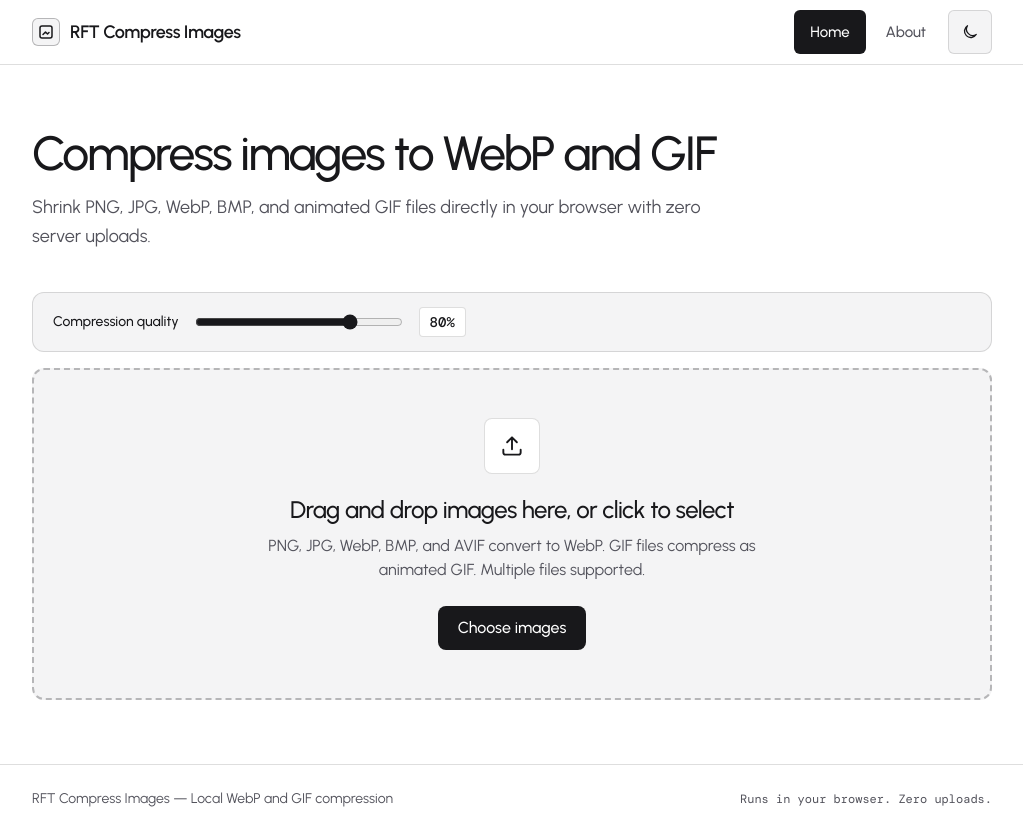
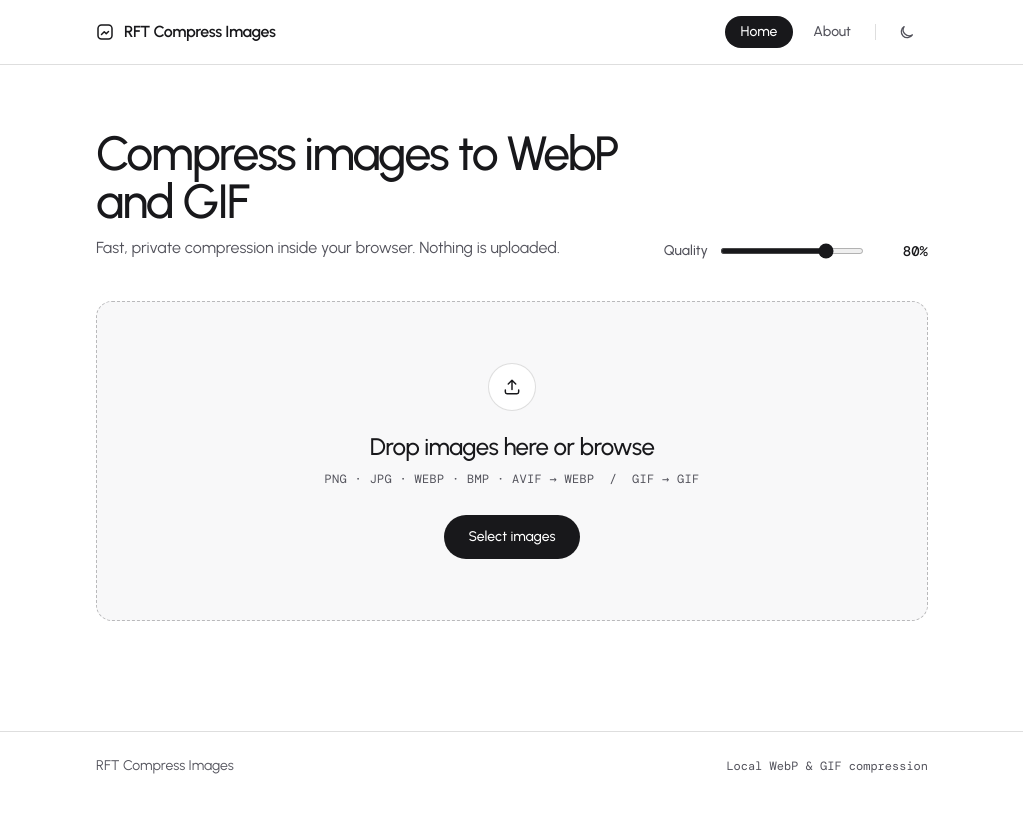
Before and after one commit to rudyfebrianthomas/rft-compress, a React (Vite) app: page / in a window 1280 px wide. Shown: the whole page, without its empty margins (128-1151 px from the left). After the commit the page ends 800 px from the top, so only its background shows below. Built offline with nearby package versions, Linux system fonts and the light colour scheme.

Commit message:
style: streamline UI into minimalist hairline layout

```diff
--- a/src/App.jsx
+++ b/src/App.jsx
@@ -200,7 +200,7 @@ function App() {
 
           <main
             id="main-content"
-            className="mx-auto w-full max-w-5xl flex-1 px-6 py-12 sm:px-8 sm:py-16"
+            className="mx-auto w-full max-w-4xl flex-1 px-6 py-12 sm:px-8 sm:py-16"
           >
             {currentPage === 'about' ? (
               <AboutPage onGoHome={() => handleNavigate('home')} />
@@ -218,10 +218,10 @@ function App() {
           </main>
 
           <footer className="border-t border-border">
-            <div className="mx-auto flex max-w-5xl flex-wrap items-center justify-between gap-2 px-6 py-6 text-sm text-muted sm:px-8">
-              <span>RFT Compress Images — Local WebP and GIF compression</span>
+            <div className="mx-auto flex max-w-4xl flex-wrap items-center justify-between gap-2 px-6 py-6 text-xs text-muted sm:px-8 sm:text-sm">
+              <span>RFT Compress Images</span>
               <span className="font-mono text-xs">
-                Runs in your browser. Zero uploads.
+                Local WebP &amp; GIF compression
               </span>
             </div>
           </footer>
--- a/src/components/DropZone.jsx
+++ b/src/components/DropZone.jsx
@@ -75,12 +75,12 @@ export function DropZone({ onFilesSelected, disabled = false }) {
       onDragOver={handleDragOver}
       onDragLeave={handleDragLeave}
       onDrop={handleDrop}
-      animate={{ scale: isDragging ? 1.008 : 1 }}
+      animate={{ scale: isDragging ? 1.006 : 1 }}
       transition={{ duration: 0.16, ease: 'easeOut' }}
-      className={`group relative flex min-h-[260px] w-full cursor-pointer flex-col items-center justify-center rounded-xl border-2 border-dashed px-6 py-12 text-center transition-colors sm:min-h-[300px] ${
+      className={`group relative flex min-h-[280px] w-full cursor-pointer flex-col items-center justify-center rounded-2xl border border-dashed px-6 py-14 text-center transition-all sm:min-h-[320px] ${
         isDragging
-          ? 'border-accent bg-accent/10'
-          : 'border-border-strong bg-surface hover:border-accent/60 hover:bg-surface-elevated'
+          ? 'border-accent bg-accent/[0.06]'
+          : 'border-border-strong bg-surface/60 hover:border-ink/45 hover:bg-surface'
       }`}
     >
       <input
@@ -93,15 +93,15 @@ export function DropZone({ onFilesSelected, disabled = false }) {
       />
 
       <div
-        className={`mb-5 grid h-14 w-14 place-items-center rounded-lg border transition-colors ${
+        className={`mb-5 grid h-12 w-12 place-items-center rounded-full border transition-colors ${
           isDragging
             ? 'border-accent bg-accent text-accent-ink'
-            : 'border-border bg-bg text-accent group-hover:border-accent/50'
+            : 'border-border bg-bg text-ink group-hover:border-border-strong'
         }`}
       >
         <svg
-          width="26"
-          height="26"
+          width="20"
+          height="20"
           viewBox="0 0 24 24"
           fill="none"
           aria-hidden="true"
@@ -123,17 +123,14 @@ export function DropZone({ onFilesSelected, disabled = false }) {
       </div>
 
       <p className="text-xl font-medium tracking-tight text-ink sm:text-2xl">
-        {isDragging
-          ? 'Drop images to start compressing'
-          : 'Drag and drop images here, or click to select'}
+        {isDragging ? 'Drop images to compress' : 'Drop images here or browse'}
       </p>
-      <p className="mt-2 max-w-lg text-base text-muted">
-        PNG, JPG, WebP, BMP, and AVIF convert to WebP. GIF files compress as
-        animated GIF. Multiple files supported.
+      <p className="mt-2 font-mono text-xs tracking-wide text-muted">
+        PNG · JPG · WEBP · BMP · AVIF → WEBP &nbsp;/&nbsp; GIF → GIF
       </p>
 
-      <span className="mt-6 inline-flex min-h-[44px] items-center rounded-lg bg-accent px-5 text-base font-medium text-accent-ink transition-transform group-active:scale-[0.98]">
-        Choose images
+      <span className="mt-7 inline-flex min-h-[44px] items-center rounded-full bg-accent px-6 text-sm font-medium text-accent-ink transition-transform group-hover:opacity-90 group-active:scale-[0.98]">
+        Select images
       </span>
     </motion.div>
   )
--- a/src/components/Header.jsx
+++ b/src/components/Header.jsx
@@ -9,46 +9,48 @@ export function Header({ currentPage, onNavigate, theme, onToggleTheme }) {
   const isDark = theme === 'dark'
 
   return (
-    <header className="sticky top-0 z-30 border-b border-border bg-bg transition-colors">
+    <header className="sticky top-0 z-30 border-b border-border bg-bg/90 backdrop-blur-md transition-colors">
       <a className="skip-link" href="#main-content">
         Skip to content
       </a>
-      <div className="mx-auto flex h-16 max-w-5xl items-center justify-between gap-3 px-6 sm:px-8">
+      <div className="mx-auto flex h-16 max-w-4xl items-center justify-between gap-4 px-6 sm:px-8">
         <a
           href="#home"
           onClick={(e) => {
             e.preventDefault()
             onNavigate('home')
           }}
-          className="inline-flex min-h-[44px] min-w-0 items-center gap-2.5 text-base font-semibold tracking-tight text-ink transition-opacity hover:opacity-85 sm:text-lg"
+          className="inline-flex min-h-[44px] min-w-0 items-center gap-2.5 text-[15px] font-semibold tracking-tight text-ink transition-opacity hover:opacity-75 sm:text-base"
         >
-          <span
+          <svg
+            width="18"
+            height="18"
+            viewBox="0 0 18 18"
+            fill="none"
             aria-hidden="true"
-            className="grid h-7 w-7 shrink-0 place-items-center rounded-md border border-border-strong bg-surface text-ink"
+            className="shrink-0 text-ink"
           >
-            <svg width="16" height="16" viewBox="0 0 16 16" fill="none">
             <rect
               x="2"
               y="2"
-                width="12"
-                height="12"
-                rx="2"
+              width="14"
+              height="14"
+              rx="3.5"
               stroke="currentColor"
               strokeWidth="1.5"
             />
             <path
-                d="M5 10.5L7.5 8L9.5 10L11 8.5"
+              d="M5.5 11.5L8.25 8.75L10.25 10.75L12.5 8.5"
               stroke="currentColor"
               strokeWidth="1.5"
               strokeLinecap="round"
               strokeLinejoin="round"
             />
           </svg>
-          </span>
           <span className="truncate">RFT Compress Images</span>
         </a>
 
-        <div className="flex shrink-0 items-center gap-1.5">
+        <div className="flex shrink-0 items-center gap-2">
           <nav aria-label="Primary" className="flex items-center gap-1">
             {NAV_ITEMS.map((item) => {
               const isActive = currentPage === item.id
@@ -61,7 +63,7 @@ export function Header({ currentPage, onNavigate, theme, onToggleTheme }) {
                     e.preventDefault()
                     onNavigate(item.id)
                   }}
-                  className={`relative inline-flex min-h-[44px] items-center rounded-md px-3.5 text-[15px] font-medium transition-colors sm:px-4 ${
+                  className={`relative inline-flex min-h-[44px] items-center rounded-full px-4 text-sm font-medium transition-colors ${
                     isActive
                       ? 'text-accent-ink'
                       : 'text-muted hover:text-ink'
@@ -70,8 +72,8 @@ export function Header({ currentPage, onNavigate, theme, onToggleTheme }) {
                   {isActive && (
                     <motion.span
                       layoutId="nav-active-pill"
-                      transition={{ type: 'spring', stiffness: 420, damping: 34 }}
-                      className="absolute inset-0 rounded-md bg-accent"
+                      transition={{ type: 'spring', stiffness: 460, damping: 36 }}
+                      className="absolute inset-y-1.5 inset-x-0 rounded-full bg-accent"
                     />
                   )}
                   <span className="relative z-10">{item.label}</span>
@@ -80,15 +82,17 @@ export function Header({ currentPage, onNavigate, theme, onToggleTheme }) {
             })}
           </nav>
 
+          <span aria-hidden="true" className="h-4 w-px bg-border" />
+
           <button
             type="button"
             onClick={onToggleTheme}
             aria-label={isDark ? 'Switch to light theme' : 'Switch to dark theme'}
             title={isDark ? 'Switch to light theme' : 'Switch to dark theme'}
-            className="inline-flex h-11 w-11 cursor-pointer items-center justify-center rounded-md border border-border bg-surface text-ink transition-colors hover:border-border-strong hover:bg-surface-elevated active:scale-[0.98]"
+            className="inline-flex h-11 w-11 cursor-pointer items-center justify-center rounded-full text-muted transition-colors hover:bg-surface hover:text-ink active:scale-[0.96]"
           >
             {isDark ? (
-              <svg width="18" height="18" viewBox="0 0 24 24" fill="none" aria-hidden="true">
+              <svg width="17" height="17" viewBox="0 0 24 24" fill="none" aria-hidden="true">
                 <circle cx="12" cy="12" r="4" stroke="currentColor" strokeWidth="1.75" />
                 <path
                   d="M12 2.5V5M12 19V21.5M4.93 4.93L6.7 6.7M17.3 17.3L19.07 19.07M2.5 12H5M19 12H21.5M4.93 19.07L6.7 17.3M17.3 6.7L19.07 4.93"
@@ -98,7 +102,7 @@ export function Header({ currentPage, onNavigate, theme, onToggleTheme }) {
                 />
               </svg>
             ) : (
-              <svg width="18" height="18" viewBox="0 0 24 24" fill="none" aria-hidden="true">
+              <svg width="17" height="17" viewBox="0 0 24 24" fill="none" aria-hidden="true">
                 <path
                   d="M20.354 15.354A8.5 8.5 0 0 1 8.646 3.646 8.5 8.5 0 1 0 20.354 15.354Z"
                   stroke="currentColor"
--- a/src/pages/AboutPage.jsx
+++ b/src/pages/AboutPage.jsx
@@ -3,21 +3,21 @@ import { motion } from 'motion/react'
 const STEPS = [
   {
     step: '01',
-    title: 'Drop or select your images',
+    title: 'Drop or select images',
     detail:
-      'Open Home and drag PNG, JPG, WebP, BMP, AVIF, or GIF files into the upload box, or click to select multiple files from your device.',
+      'Open Home and drag PNG, JPG, WebP, BMP, AVIF, or GIF files into the upload box, or click to select multiple files.',
   },
   {
     step: '02',
-    title: 'Compress locally in your browser',
+    title: 'Compress locally',
     detail:
-      'Standard raster images convert to WebP at your chosen quality. GIF files decode frame by frame and re-encode with a shared reduced palette to shrink file size while keeping animation.',
+      'Raster images convert to WebP at your chosen quality. GIFs decode frame by frame and re-encode with a shared palette while preserving animation.',
   },
   {
     step: '03',
-    title: 'Check savings and download',
+    title: 'Compare and download',
     detail:
-      'Every uploaded image appears on the Home page with its preview, original size, compressed size, and compression percentage so you can download one file or the entire batch.',
+      'Review each image preview, original size, compressed size, and compression percentage on Home, then download one or all files.',
   },
 ]
 
@@ -25,61 +25,54 @@ const FORMAT_ROWS = [
   {
     input: 'PNG, JPG, JPEG, WebP, BMP, AVIF',
     output: 'WebP (.webp)',
-    method: 'Browser Canvas WebP encoding with transparency support',
+    method: 'Canvas WebP encoding with transparency',
   },
   {
     input: 'GIF (.gif)',
     output: 'GIF (.gif)',
-    method: 'Shared palette quantization and frame delta optimization',
+    method: 'Shared palette quantization and frame delta encoding',
   },
 ]
 
 export function AboutPage({ onGoHome }) {
   return (
     <motion.div
-      initial={{ opacity: 0, y: 10 }}
+      initial={{ opacity: 0, y: 8 }}
       animate={{ opacity: 1, y: 0 }}
-      transition={{ duration: 0.25, ease: 'easeOut' }}
-      className="space-y-12"
+      transition={{ duration: 0.22, ease: 'easeOut' }}
+      className="space-y-14"
     >
       <section className="space-y-4">
-        <h1 className="max-w-3xl text-4xl font-medium tracking-[-0.04em] text-ink sm:text-5xl">
-          About RFT Compress Images
+        <h1 className="max-w-2xl text-3xl font-medium tracking-[-0.04em] text-ink sm:text-5xl">
+          About Rudy Febrianthomas Compress Images
         </h1>
         <p className="max-w-2xl text-base leading-relaxed text-muted sm:text-lg">
-          RFT Compress Images is a client-side image compressor built for two everyday web
-          formats: converting photos and graphics into compact WebP files, and
-          reducing animated or static GIF file sizes without leaving your
-          browser.
-        </p>
-        <p className="max-w-2xl text-base leading-relaxed text-muted sm:text-lg">
-          Because all processing runs locally in memory, your images never leave
-          your device and there are no upload queues or file-count limits.
+          A lightweight browser utility built for two formats: converting photos
+          and graphics into compact WebP files, and shrinking animated or static
+          GIFs locally without uploading anything to a server.
         </p>
       </section>
 
-      <section aria-labelledby="how-to-use-heading" className="space-y-5">
+      <section aria-labelledby="how-to-use-heading" className="space-y-6">
         <h2
           id="how-to-use-heading"
-          className="text-2xl font-medium tracking-tight text-ink sm:text-3xl"
+          className="text-xl font-medium tracking-tight text-ink sm:text-2xl"
         >
           How to use
         </h2>
-        <div className="grid gap-4 md:grid-cols-3">
+        <div className="grid gap-8 md:grid-cols-3">
           {STEPS.map((item) => (
             <article
               key={item.step}
-              className="flex flex-col justify-between rounded-xl border border-border bg-surface p-6"
+              className="space-y-2.5 border-t border-border pt-5"
             >
-              <div className="space-y-3">
-                <span className="inline-block font-mono text-sm font-medium text-accent">
-                  Step {item.step}
+              <span className="block font-mono text-xs font-medium text-muted">
+                {item.step}
               </span>
-                <h3 className="text-lg font-medium text-ink">{item.title}</h3>
-                <p className="text-base leading-relaxed text-muted">
+              <h3 className="text-base font-medium text-ink">{item.title}</h3>
+              <p className="text-sm leading-relaxed text-muted sm:text-base">
                 {item.detail}
               </p>
-              </div>
             </article>
           ))}
         </div>
@@ -88,35 +81,34 @@ export function AboutPage({ onGoHome }) {
       <section aria-labelledby="formats-heading" className="space-y-5">
         <h2
           id="formats-heading"
-          className="text-2xl font-medium tracking-tight text-ink sm:text-3xl"
+          className="text-xl font-medium tracking-tight text-ink sm:text-2xl"
         >
           Supported formats
         </h2>
-        <div className="overflow-hidden rounded-xl border border-border bg-surface">
-          <div className="divide-y divide-border">
+        <div className="overflow-hidden rounded-2xl border border-border bg-surface/50 divide-y divide-border">
           {FORMAT_ROWS.map((row) => (
             <div
               key={row.output}
               className="grid gap-3 p-5 sm:grid-cols-3 sm:items-center sm:gap-6"
             >
               <div>
-                  <span className="block font-mono text-xs text-muted">
+                <span className="block font-mono text-[11px] uppercase tracking-wider text-muted">
                   Input
                 </span>
-                  <span className="text-base font-medium text-ink">
+                <span className="text-sm font-medium text-ink sm:text-base">
                   {row.input}
                 </span>
               </div>
               <div>
-                  <span className="block font-mono text-xs text-muted">
+                <span className="block font-mono text-[11px] uppercase tracking-wider text-muted">
                   Output
                 </span>
-                  <span className="font-mono text-base font-medium text-accent">
+                <span className="font-mono text-sm font-medium text-ink sm:text-base">
                   {row.output}
                 </span>
               </div>
               <div>
-                  <span className="block font-mono text-xs text-muted">
+                <span className="block font-mono text-[11px] uppercase tracking-wider text-muted">
                   Method
                 </span>
                 <span className="text-sm text-muted">{row.method}</span>
@@ -124,16 +116,15 @@ export function AboutPage({ onGoHome }) {
             </div>
           ))}
         </div>
-        </div>
       </section>
 
       <div>
         <button
           type="button"
           onClick={onGoHome}
-          className="inline-flex min-h-[44px] cursor-pointer items-center justify-center rounded-lg bg-accent px-5 text-base font-medium text-accent-ink transition-transform hover:brightness-95 active:scale-[0.98]"
+          className="inline-flex min-h-[44px] cursor-pointer items-center justify-center rounded-full bg-accent px-6 text-sm font-medium text-accent-ink transition-opacity hover:opacity-90 active:scale-[0.98]"
         >
-          Go to compressor
+          Start compressing
         </button>
       </div>
     </motion.div>
--- a/src/pages/HomePage.jsx
+++ b/src/pages/HomePage.jsx
@@ -42,29 +42,27 @@ export function HomePage({
 
   return (
     <motion.div
-      initial={{ opacity: 0, y: 10 }}
+      initial={{ opacity: 0, y: 8 }}
       animate={{ opacity: 1, y: 0 }}
-      transition={{ duration: 0.25, ease: 'easeOut' }}
+      transition={{ duration: 0.22, ease: 'easeOut' }}
       className="space-y-10"
     >
-      <section className="space-y-4">
-        <h1 className="max-w-3xl text-4xl font-medium tracking-[-0.04em] text-ink sm:text-5xl">
+      <section className="flex flex-col gap-6 sm:flex-row sm:items-end sm:justify-between">
+        <div className="space-y-2.5">
+          <h1 className="text-3xl font-medium tracking-[-0.04em] text-ink sm:text-5xl">
             Compress images to WebP and GIF
           </h1>
-        <p className="max-w-2xl text-base leading-relaxed text-muted sm:text-lg">
-          Shrink PNG, JPG, WebP, BMP, and animated GIF files directly in your
-          browser with zero server uploads.
+          <p className="max-w-xl text-base leading-relaxed text-muted">
+            Fast, private compression inside your browser. Nothing is uploaded.
           </p>
-      </section>
+        </div>
 
-      <section aria-label="Upload and quality settings" className="space-y-4">
-        <div className="flex flex-wrap items-center justify-between gap-4 rounded-xl border border-border bg-surface px-5 py-3.5">
-          <div className="flex flex-wrap items-center gap-4">
+        <div className="flex shrink-0 flex-wrap items-center gap-3">
           <label
             htmlFor="quality-range"
-              className="text-sm font-medium text-ink"
+            className="text-sm font-medium text-muted"
           >
-              Compression quality
+            Quality
           </label>
           <input
             id="quality-range"
@@ -74,70 +72,76 @@ export function HomePage({
             step="5"
             value={Math.round(quality * 100)}
             onChange={(e) => onQualityChange(Number(e.target.value) / 100)}
-              className="h-2 w-40 cursor-pointer accent-accent sm:w-52"
+            className="h-1.5 w-32 cursor-pointer accent-accent sm:w-36"
           />
-            <span className="rounded border border-border bg-bg px-2.5 py-1 font-mono text-sm font-medium text-accent tabular-nums">
+          <span className="min-w-[3.25rem] text-right font-mono text-sm font-medium text-ink tabular-nums">
             {Math.round(quality * 100)}%
           </span>
-          </div>
-
           {hasStaleQuality && (
             <button
               type="button"
               onClick={onRecompressAll}
-              className="inline-flex min-h-[44px] cursor-pointer items-center rounded-lg border border-accent/50 bg-bg px-4 text-sm font-medium text-accent transition-colors hover:bg-accent hover:text-accent-ink active:scale-[0.98]"
+              className="inline-flex min-h-[36px] cursor-pointer items-center rounded-full border border-border-strong px-3.5 text-xs font-medium text-ink transition-colors hover:bg-surface active:scale-[0.98]"
             >
-              Apply {Math.round(quality * 100)}% to existing images
+              Re-apply
             </button>
           )}
         </div>
+      </section>
 
+      <section aria-label="Image upload dropzone">
         <DropZone onFilesSelected={onFilesSelected} />
       </section>
 
       {items.length > 0 && (
-        <section aria-label="Compressed images" className="space-y-5">
-          <div className="flex flex-col gap-4 rounded-xl border border-border bg-surface p-5 sm:flex-row sm:items-center sm:justify-between">
+        <section aria-label="Compressed images" className="space-y-4">
+          <div className="flex flex-col gap-3 border-b border-border pb-4 sm:flex-row sm:items-center sm:justify-between">
             <div className="space-y-1">
-              <h2 className="text-xl font-medium tracking-tight text-ink">
-                Uploaded images ({items.length})
+              <h2 className="text-lg font-medium tracking-tight text-ink">
+                Results ({items.length})
               </h2>
               {overallStats ? (
-                <p className="font-mono text-sm text-muted tabular-nums">
-                  {formatBytes(totalOriginal)} → {formatBytes(totalCompressed)} ·{' '}
+                <p className="font-mono text-xs text-muted tabular-nums sm:text-sm">
+                  {formatBytes(totalOriginal)} →{' '}
+                  <strong className="font-medium text-ink">
+                    {formatBytes(totalCompressed)}
+                  </strong>{' '}
+                  ·{' '}
                   <span
                     className={
-                      overallStats.savedBytes > 0 ? 'text-accent' : 'text-muted'
+                      overallStats.savedBytes > 0 ? 'text-ink' : 'text-muted'
                     }
                   >
                     {overallStats.description}
                   </span>
                 </p>
               ) : (
-                <p className="text-sm text-muted">Processing uploaded files…</p>
+                <p className="text-xs text-muted sm:text-sm">
+                  Processing uploaded files…
+                </p>
               )}
             </div>
 
-            <div className="flex flex-wrap items-center gap-2">
+            <div className="flex items-center gap-2">
               <button
                 type="button"
                 onClick={handleDownloadAll}
                 disabled={readyItems.length === 0}
-                className="inline-flex min-h-[44px] cursor-pointer items-center justify-center rounded-lg bg-accent px-4 text-sm font-medium text-accent-ink transition-transform hover:brightness-95 active:scale-[0.98] disabled:cursor-not-allowed disabled:opacity-40"
+                className="inline-flex min-h-[44px] cursor-pointer items-center justify-center rounded-full bg-accent px-5 text-sm font-medium text-accent-ink transition-opacity hover:opacity-90 active:scale-[0.98] disabled:cursor-not-allowed disabled:opacity-35"
               >
                 Download all ({readyItems.length})
               </button>
               <button
                 type="button"
                 onClick={onClearAll}
-                className="inline-flex min-h-[44px] cursor-pointer items-center justify-center rounded-lg border border-border bg-bg px-4 text-sm font-medium text-ink transition-colors hover:border-border-strong hover:bg-surface-elevated active:scale-[0.98]"
+                className="inline-flex min-h-[44px] cursor-pointer items-center justify-center rounded-full px-4 text-sm font-medium text-muted transition-colors hover:bg-surface hover:text-ink active:scale-[0.98]"
               >
-                Clear all
+                Clear
               </button>
             </div>
           </div>
 
-          <div className="space-y-3">
+          <div className="overflow-hidden rounded-2xl border border-border bg-surface/50 divide-y divide-border">
             <AnimatePresence initial={false}>
               {items.map((item) => (
                 <ImageResultCard
```
Also changed, not shown: src/components/ImageResultCard.jsx (+37 -30 lines). Lines whose indentation alone changed are shown as unchanged.
